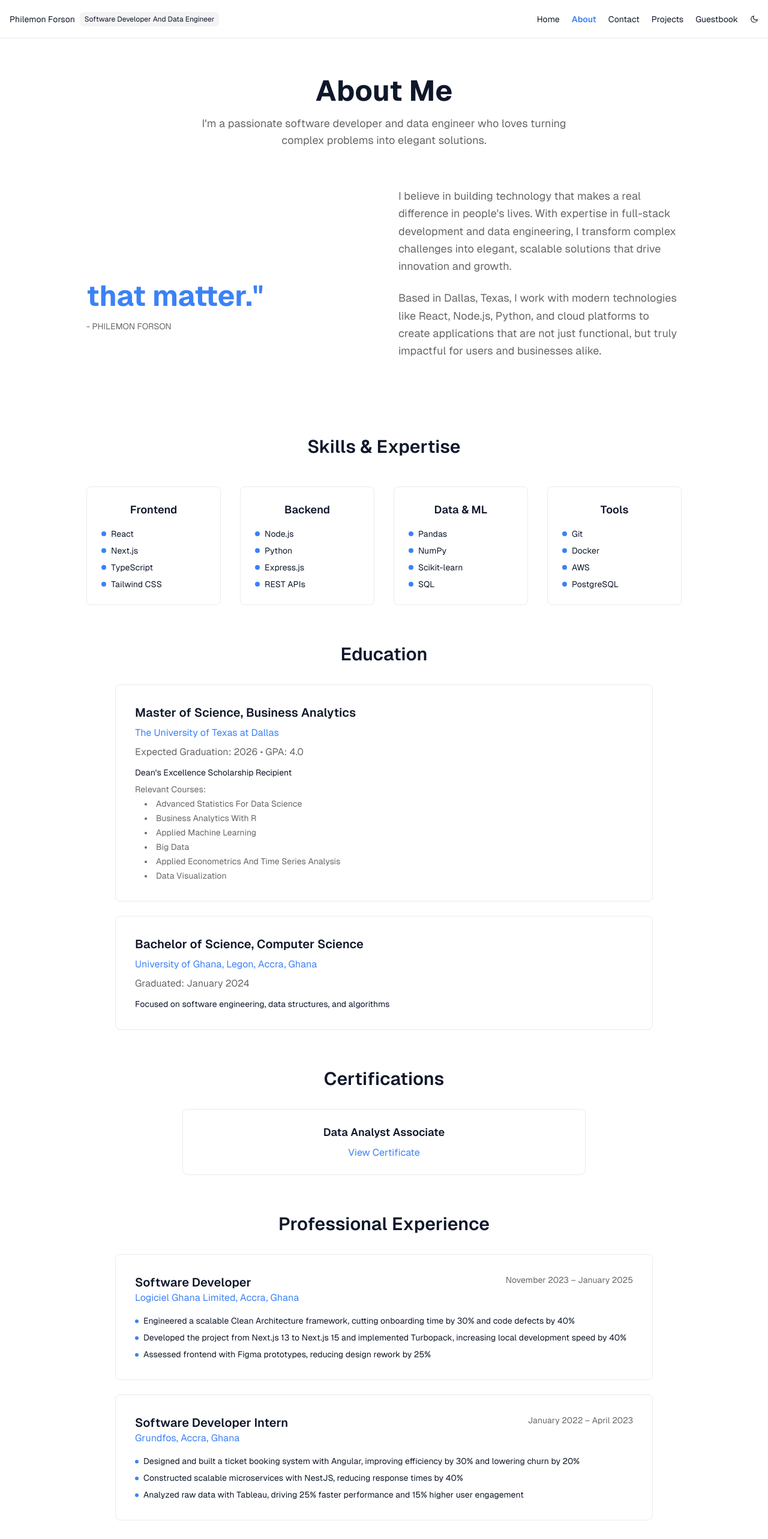
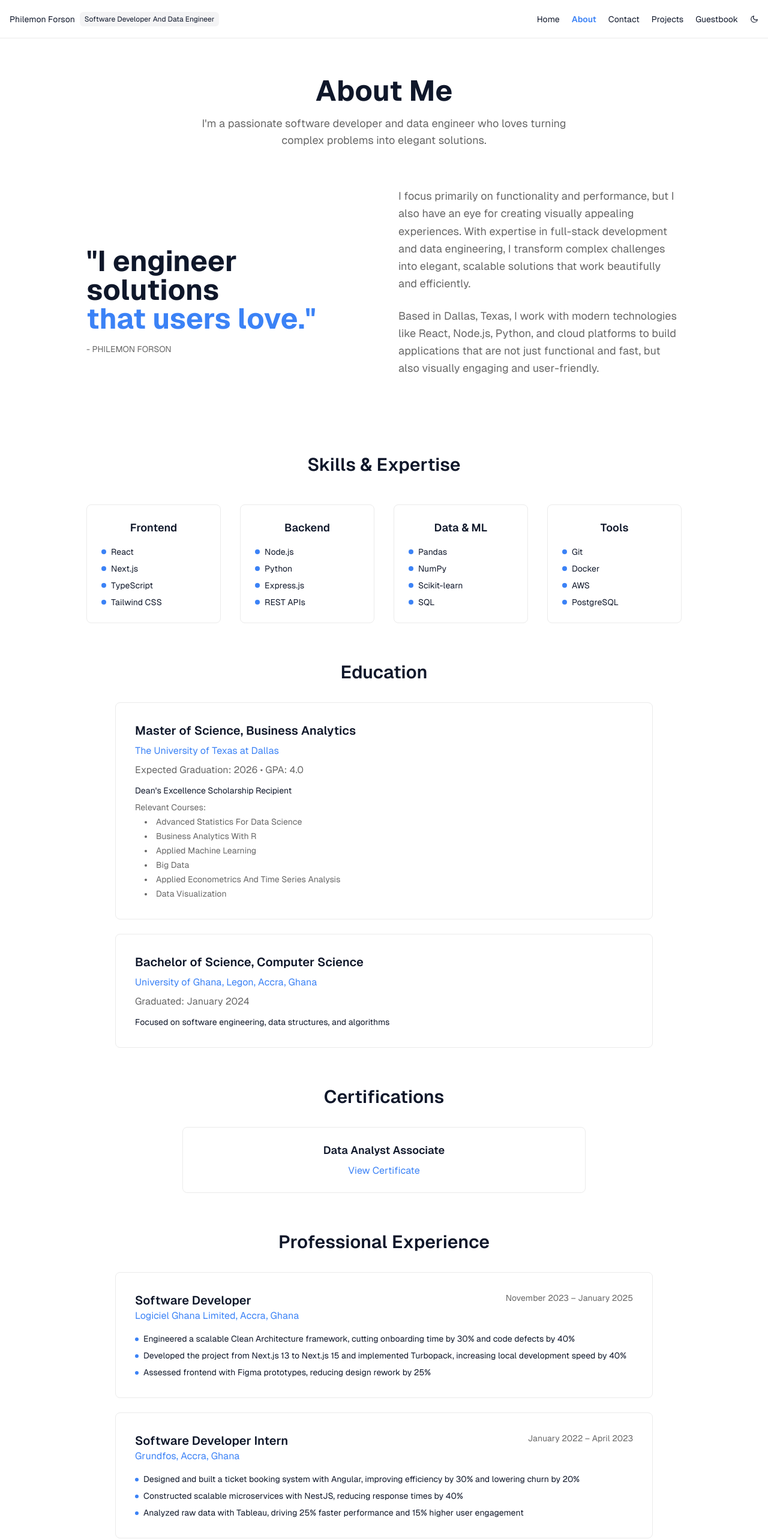
Before and after one commit to phil-forson/philemon-forson, a Next.js app: page /about in a window 1280 px wide. Shown: the top 2566 px of the page at 60% size. Built offline with nearby package versions, Linux system fonts and the light colour scheme; no server answers.

Commit message:
about me text edits and reduced font size for subtitles

```diff
--- a/src/app/about/page.tsx
+++ b/src/app/about/page.tsx
@@ -22,10 +22,10 @@ const About = () => {
           <div className="grid grid-cols-1 lg:grid-cols-2 gap-12 items-center">
             {/* Left Column - Quote */}
             <div className="text-center lg:text-left">
-              <div className="text-4xl lg:text-5xl font-bold text-white mb-4 leading-tight">
-                "I create solutions
+              <div className="text-4xl lg:text-5xl font-bold text-foreground mb-4 leading-tight">
+                "I engineer solutions
                 <br />
-                <span className="text-blue-500">that matter."</span>
+                <span className="text-blue-500">that users love."</span>
               </div>
               <div className="text-sm text-[var(--ds-gray-900)]">
                 - PHILEMON FORSON
@@ -35,16 +35,17 @@ const About = () => {
             {/* Right Column - Description */}
             <div className="space-y-6">
               <p className="text-lg text-[var(--ds-gray-900)] leading-relaxed">
-                I believe in building technology that makes a real difference in
-                people's lives. With expertise in full-stack development and
-                data engineering, I transform complex challenges into elegant,
-                scalable solutions that drive innovation and growth.
+                I focus primarily on functionality and performance, but I also
+                have an eye for creating visually appealing experiences. With
+                expertise in full-stack development and data engineering, I
+                transform complex challenges into elegant, scalable solutions
+                that work beautifully and efficiently.
               </p>
               <p className="text-lg text-[var(--ds-gray-900)] leading-relaxed">
                 Based in Dallas, Texas, I work with modern technologies like
-                React, Node.js, Python, and cloud platforms to create
-                applications that are not just functional, but truly impactful
-                for users and businesses alike.
+                React, Node.js, Python, and cloud platforms to build
+                applications that are not just functional and fast, but also
+                visually engaging and user-friendly.
               </p>
               <div className="pt-4">
                 <a
@@ -181,9 +182,14 @@ const About = () => {
               <h3 className="text-xl font-semibold mb-2">
                 Master of Science, Business Analytics
               </h3>
-              <p className="text-blue-500 mb-2">
+              <a
+                href="https://www.utdallas.edu/"
+                target="_blank"
+                rel="noopener noreferrer"
+                className="text-blue-500 hover:text-blue-700 transition-colors mb-2 block"
+              >
                 The University of Texas at Dallas
-              </p>
+              </a>
               <p className="text-[var(--ds-gray-900)] mb-3">
                 Expected Graduation: 2026 • GPA: 4.0
               </p>
@@ -207,9 +213,14 @@ const About = () => {
               <h3 className="text-xl font-semibold mb-2">
                 Bachelor of Science, Computer Science
               </h3>
-              <p className="text-blue-500 mb-2">
+              <a
+                href="https://www.ug.edu.gh/"
+                target="_blank"
+                rel="noopener noreferrer"
+                className="text-blue-500 hover:text-blue-700 transition-colors mb-2 block"
+              >
                 University of Ghana, Legon, Accra, Ghana
-              </p>
+              </a>
               <p className="text-[var(--ds-gray-900)] mb-3">
                 Graduated: January 2024
               </p>
@@ -252,9 +263,14 @@ const About = () => {
               <div className="flex justify-between items-start mb-4">
                 <div>
                   <h3 className="text-xl font-semibold">Software Developer</h3>
-                  <p className="text-blue-500">
+                  <a
+                    href="https://www.logicielghana.com/"
+                    target="_blank"
+                    rel="noopener noreferrer"
+                    className="text-blue-500 hover:text-blue-700 transition-colors"
+                  >
                     Logiciel Ghana Limited, Accra, Ghana
-                  </p>
+                  </a>
                 </div>
                 <span className="text-sm text-[var(--ds-gray-900)]">
                   November 2023 – January 2025
@@ -292,7 +308,14 @@ const About = () => {
                   <h3 className="text-xl font-semibold">
                     Software Developer Intern
                   </h3>
-                  <p className="text-blue-500">Grundfos, Accra, Ghana</p>
+                  <a
+                    href="https://www.grundfos.com/gh"
+                    target="_blank"
+                    rel="noopener noreferrer"
+                    className="text-blue-500 hover:text-blue-700 transition-colors"
+                  >
+                    Grundfos, Accra, Ghana
+                  </a>
                 </div>
                 <span className="text-sm text-[var(--ds-gray-900)]">
                   January 2022 – April 2023
--- a/src/app/loading.tsx
+++ b/src/app/loading.tsx
@@ -6,8 +6,8 @@ export default function Loading() {
         <h2 className="text-xl font-semibold text-[rgb(var(--color-foreground))] mb-2">
           Loading...
         </h2>
-        <p className="text-[rgb(var(--muted-foreground))]">
-          Please wait while we prepare your experience
+        <p className="text-[var(--ds-gray-900)]">
+          Please wait
         </p>
       </div>
     </div>
--- a/src/components/Contact/Contact.tsx
+++ b/src/components/Contact/Contact.tsx
@@ -56,7 +56,7 @@ const Contact = () => {
           <h2 className="text-2xl lg:text-4xl font-semibold mb-4 tracking-[-0.98px]">
             Get In Touch
           </h2>
-          <p className="text-xl text-[var(--ds-gray-900)] max-w-2xl mx-auto">
+          <p className="text-lg text-[var(--ds-gray-900)] max-w-2xl mx-auto">
             I'm always open to discussing new opportunities, interesting
             projects, or just having a chat about technology.
           </p>
--- a/src/components/Projects/Projects.tsx
+++ b/src/components/Projects/Projects.tsx
@@ -147,7 +147,7 @@ const Projects = () => {
         <h2 className="text-2xl lg:text-4xl font-semibold mb-4 tracking-[-0.98px]">
           Featured Projects
         </h2>
-        <p className="text-xl text-[var(--ds-gray-900)] max-w-2xl mx-auto">
+        <p className="text-lg text-[var(--ds-gray-900)] max-w-2xl mx-auto">
           Here are some of the projects I've worked on. Each one represents a
           unique challenge and learning opportunity.
         </p>
```
Also changed, not shown: src/components/ErrorBoundary.tsx (line endings or trailing spaces).
